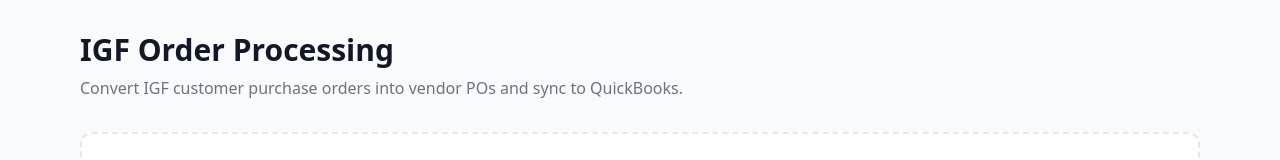
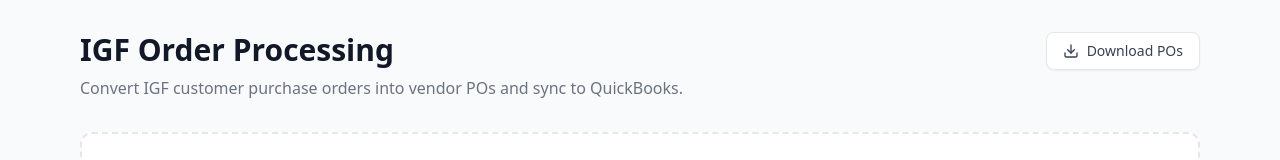
Before and after one commit to bidasdlin/igf-orders, a Next.js app: page / in a window 1280 px wide. Shown: the top 160 px of the page. Built offline with nearby package versions, Linux system fonts and the light colour scheme.

Commit message:
Add download link for POs in the homepage

```diff
--- a/src/app/page.tsx
+++ b/src/app/page.tsx
@@ -1,11 +1,22 @@
+import Link from 'next/link'
+import { Download } from 'lucide-react'
 import { IGFPOProcessor } from '@/components/igf-po-processor'
 
 export default function Home() {
   return (
     <main className="max-w-6xl mx-auto py-8 px-4">
-      <div className="mb-8">
-        <h1 className="text-3xl font-bold text-gray-900">IGF Order Processing</h1>
-        <p className="text-gray-500 mt-2">Convert IGF customer purchase orders into vendor POs and sync to QuickBooks.</p>
+      <div className="mb-8 flex items-start justify-between">
+        <div>
+          <h1 className="text-3xl font-bold text-gray-900">IGF Order Processing</h1>
+          <p className="text-gray-500 mt-2">Convert IGF customer purchase orders into vendor POs and sync to QuickBooks.</p>
+        </div>
+        <Link
+          href="/downloads"
+          className="inline-flex items-center gap-2 bg-white border border-gray-200 text-gray-700 hover:bg-gray-50 text-sm font-medium px-4 py-2 rounded-lg shadow-sm transition-colors"
+        >
+          <Download className="w-4 h-4" />
+          Download POs
+        </Link>
       </div>
       <IGFPOProcessor />
     </main>
```
